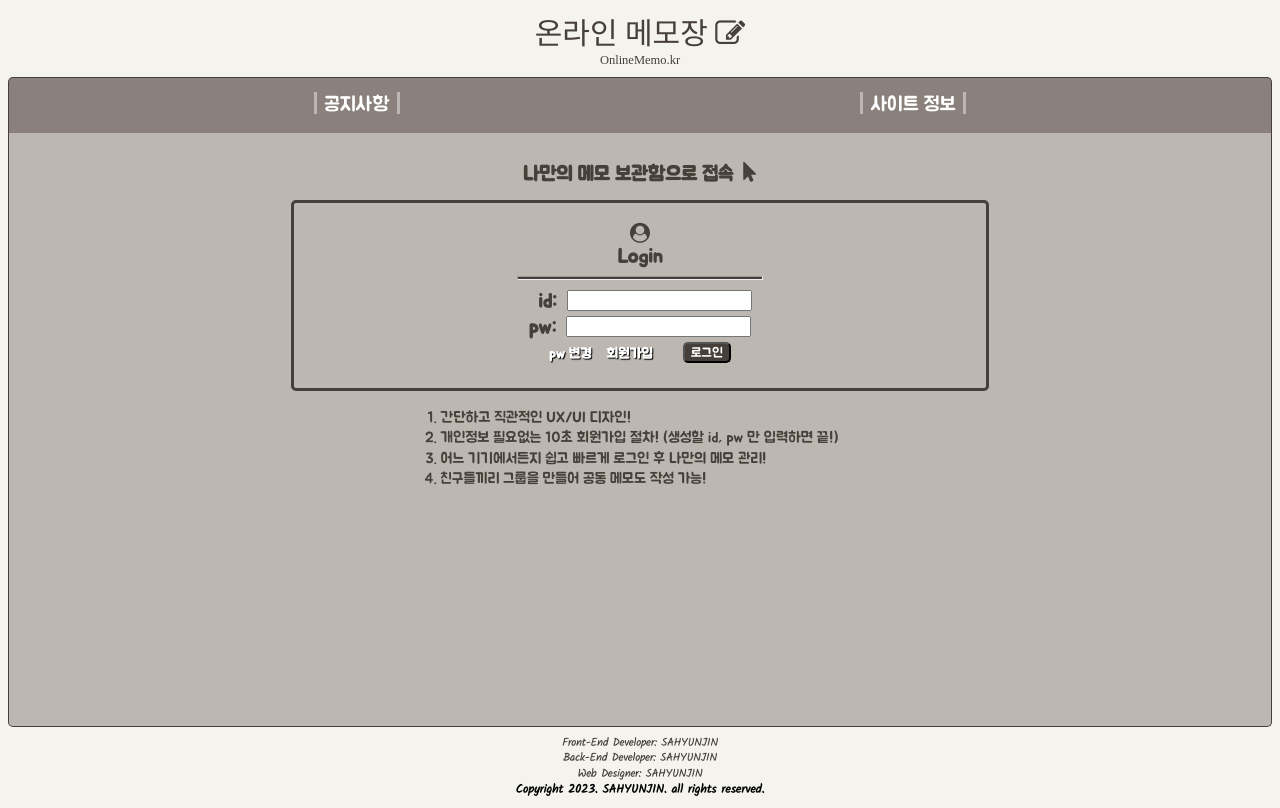
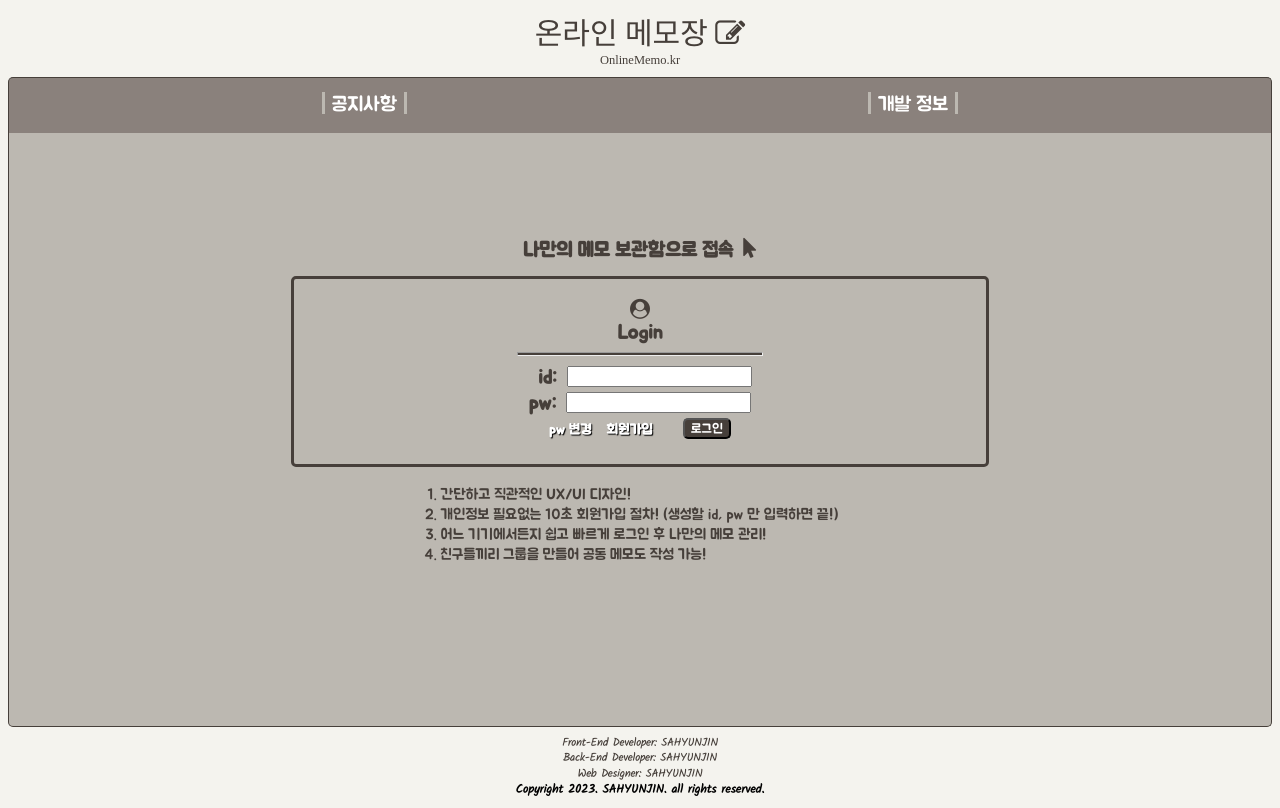
Before and after one commit to tkguswls1106/onlineMemo-react-project, a React (Create React App) app: page / in a window 1280 px wide. Built offline with nearby package versions, Linux system fonts and the light colour scheme; a web font is replaced by a local one.

Commit message:
기타등등 수정사항 커밋.

```diff
--- a/src/App.js
+++ b/src/App.js
@@ -7,7 +7,7 @@ import {
 import styled from "styled-components";
 import './App.css';
 import NoLoginNav from "./components/Navigation/NoLoginNav";
-import MainPage from "./components/BodyPage/MainPage";
+import LoginPage from "./components/BodyPage/LoginPage";
 
 
 const MainTitleText = styled.header`
@@ -37,7 +37,7 @@ function App(props) {
       </MainTitleText>
       <NoLoginNav />
       <Routes>
-        <Route index element={<MainPage />} />
+        <Route index element={<LoginPage />} />
         {/* <Route index element={<MainPage />} />
         <Route path="post-write" element={<PostWritePage />} />
         <Route path="post/:postId" element={<PostViewPage />} /> */}
--- a/src/components/BodyPage/MainPage.jsx
+++ b/src/components/BodyPage/LoginPage.jsx
@@ -2,7 +2,7 @@ import React from "react";
 import styled from "styled-components";
 import '../../App.css';
 
-const Wrapper = styled.article`
+const Wrapper = styled.div`
     // text-align:center;
     background-color: #bcb8b1;
     border-bottom-left-radius: 5px;
@@ -21,11 +21,11 @@ const Wrapper = styled.article`
     // => 231.5px
     // height: calc(100vh - 231.5px);
 
-    @media(max-height: 500.18px) {
+    @media(max-height: 648.1px) {
         height: 100%;
     }
 
-    @media(min-height: 500.19px) {
+    @media(min-height: 648.2px) {
         height: calc(100vh - 231.5px);
     }
 
@@ -33,6 +33,10 @@ const Wrapper = styled.article`
         text-align: center;
         font-size: 2rem;
         color: #463f3a;
+
+    @media(min-height: 648.2px) {
+        margin-top: calc(50vh - 277.249px - 30px);
+    }
 
         :not(:first-child) {
             border: solid;
@@ -80,17 +84,28 @@ const Wrapper = styled.article`
 const DivWrapper = styled.div`
     font-size: 1.5rem;
     color: #463f3a;
-    margin-top: 17px;
     line-height: 135%;
 
     width: 479px;
     margin: 0 auto;
-    @media(max-width: 530px) {
+
+    @media(max-width: 370px) {
+        width: 320px;
+    }
+    @media(min-width: 371px) and (max-width: 530px) {
         width: 346px;
     }
 
+
     ol {
+        margin-top: 17px;
+        margin-bottom: 16.6px;
         padding-right: 40px;
+
+
+    @media(min-height: 648.2px) {
+        margin-bottom: calc(50vh - 277.249px);
+    }
     }
 
     br {
@@ -100,7 +115,7 @@ const DivWrapper = styled.div`
     }
 `;
 
-function MainPage(props) {
+function LoginPage(props) {
 
     return (
         <Wrapper>
@@ -138,4 +153,4 @@ function MainPage(props) {
     );
 }
 
-export default MainPage;
+export default LoginPage;
--- a/src/components/Navigation/NoLoginNav.jsx
+++ b/src/components/Navigation/NoLoginNav.jsx
@@ -8,18 +8,15 @@ const Wrapper = styled.nav`
     font-family: "jua";
     border-top-left-radius: 5px;
     border-top-right-radius: 5px;
-
     border-top: solid #463f3a 1px;
     border-left: solid #463f3a 1px;
     border-right: solid #463f3a 1px;
-
     ul {
         list-style:none;
         display:inline-block;
         margin: 0px;
         padding: 0px;
     }
-
     @media(min-width: 320px) {
         ul li {
             list-style:none;
@@ -28,7 +25,6 @@ const Wrapper = styled.nav`
             line-height:50px;
         }
     }
-
     @media(min-width: 425px) {
         ul li {
             list-style:none;
@@ -37,7 +33,6 @@ const Wrapper = styled.nav`
             line-height:50px;
         }
     }
-
     @media(min-width: 768px) {
         ul li {
             list-style:none;
@@ -46,7 +41,6 @@ const Wrapper = styled.nav`
             line-height:50px;
         }
     }
-
     a {
         text-decoration:none;
         font-size:2rem;
@@ -59,13 +53,12 @@ const Wrapper = styled.nav`
 
 function NoLoginNav(props) {
     // const { comment } = props;
-    const navtexts = ["공지사항", "사이트 정보"];
+    const navtexts = ["공지사항", "개발 정보"];
 
     return (
         <Wrapper>
             <ul>
-                {navtexts.map( (navtext) =>
-                {
+                {navtexts.map((navtext) => {
                     return (
                         <li><a href="#">{navtext}</a></li>
                     );
```
